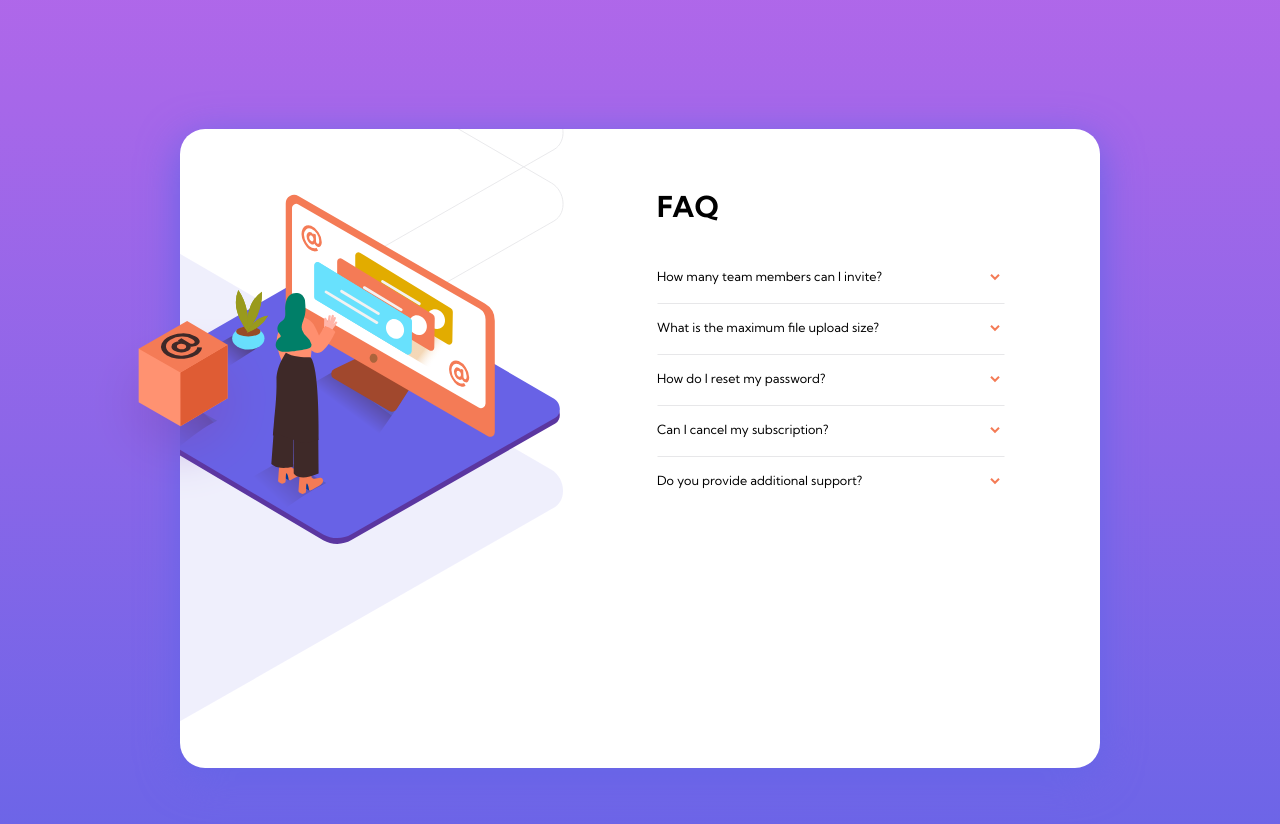
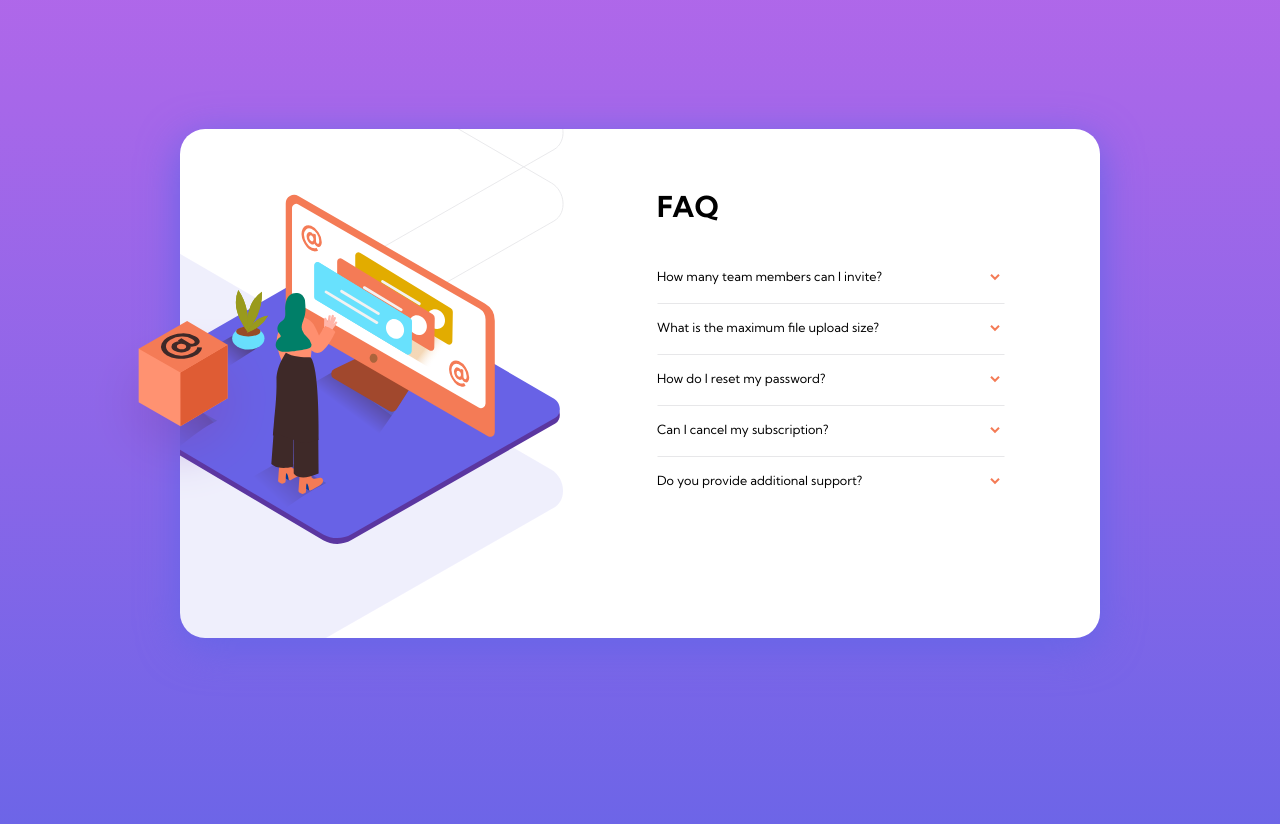
Before and after one commit to GustavoSDS/faq-accordion-card-main, a plain HTML site: page index.html in a window 1280 px wide. Drawn offline with Linux system fonts and the light colour scheme.

Commit message:
First commit

```diff
--- a/styles.css
+++ b/styles.css
@@ -116,7 +116,7 @@ body {
 @media (min-width:1044px) {
     .main-container {
         width: 920px;
-        height: 639px;
+        min-height: 509px;
         margin: 129px auto;
         padding: 0;
         display: flex;
```
